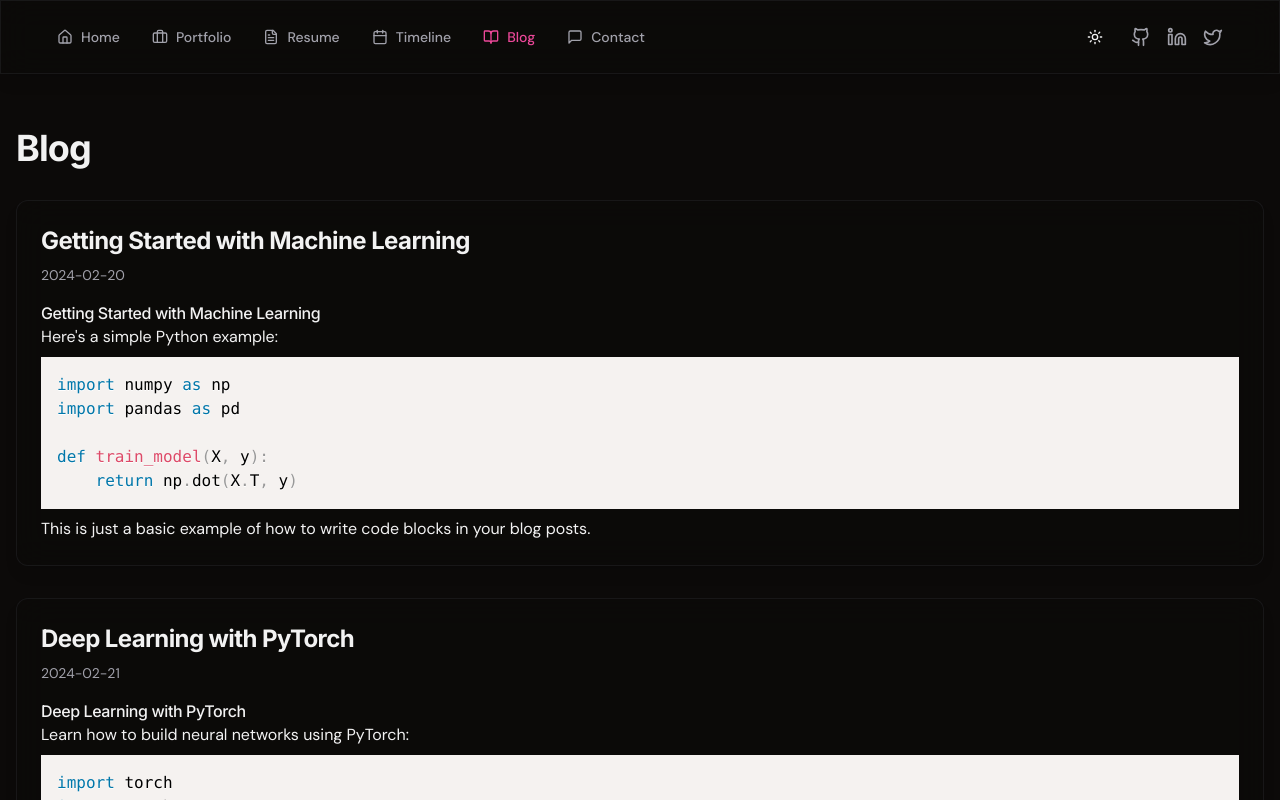
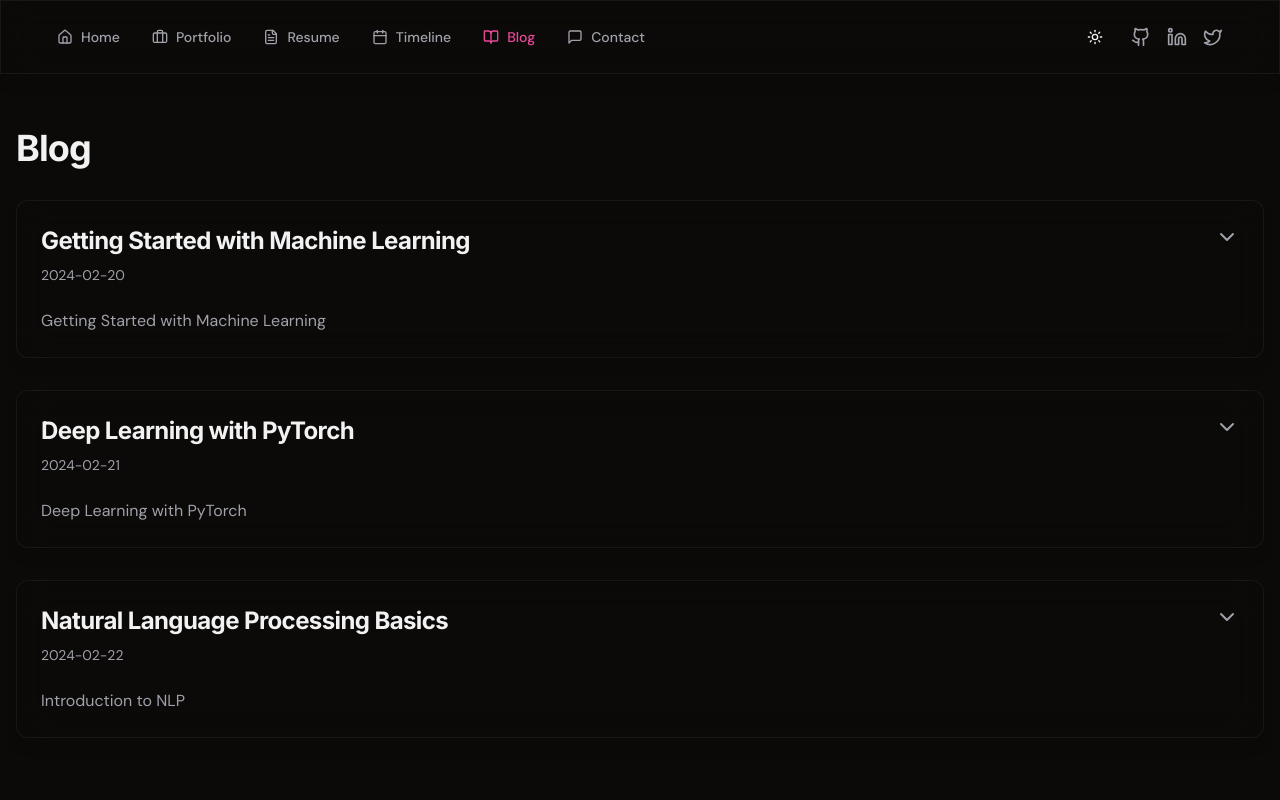
Before and after one commit to kishan5111/personal-site, a React (Vite) app: page /blog in a window 1280 px wide. Shown: the top 800 px of the page. Built offline with nearby package versions, Linux system fonts and the light colour scheme.

Commit message:
Improve blog page display
The blog page will now display blog titles and descriptions. Clicking a title will open the full blog post.

```diff
--- a/src/pages/Blog.tsx
+++ b/src/pages/Blog.tsx
@@ -3,6 +3,7 @@ import { useState } from "react";
 import ReactMarkdown from "react-markdown";
 import { Prism as SyntaxHighlighter } from "react-syntax-highlighter";
 import { motion } from "framer-motion";
+import { ChevronDown, ChevronUp } from "lucide-react";
 
 interface BlogPost {
   id: string;
@@ -86,6 +87,7 @@ This example shows how to use Hugging Face transformers for sentiment analysis.
 
 const Blog = () => {
   const [posts] = useState<BlogPost[]>(mockPosts);
+  const [expandedPost, setExpandedPost] = useState<string | null>(null);
 
   const CustomCodeBlock = ({ children, className, ...props }: any) => {
     const language = /language-(\w+)/.exec(className || "");
@@ -98,6 +100,11 @@ const Blog = () => {
         {children}
       </code>
     );
+  };
+
+  const getPreviewContent = (content: string) => {
+    const firstParagraph = content.split('\n')[0];
+    return firstParagraph.replace(/^#\s+/, ''); // Remove heading markup
   };
 
   return (
@@ -114,17 +121,39 @@ const Blog = () => {
               key={post.id}
               initial={{ opacity: 0, y: 20 }}
               animate={{ opacity: 1, y: 0 }}
-              className="glass rounded-lg p-6"
+              className="glass rounded-lg p-6 cursor-pointer transition-all duration-200 hover:shadow-lg"
+              onClick={() => setExpandedPost(expandedPost === post.id ? null : post.id)}
             >
+              <div className="flex justify-between items-start">
+                <div>
                   <h2 className="text-2xl font-bold mb-2">{post.title}</h2>
                   <time className="text-sm text-muted-foreground mb-4 block">
                     {post.date}
                   </time>
-              <div className="prose prose-sm md:prose-base lg:prose-lg dark:prose-invert max-w-none">
+                </div>
+                {expandedPost === post.id ? (
+                  <ChevronUp className="h-6 w-6 text-muted-foreground" />
+                ) : (
+                  <ChevronDown className="h-6 w-6 text-muted-foreground" />
+                )}
+              </div>
+
+              {expandedPost === post.id ? (
+                <motion.div
+                  initial={{ opacity: 0, height: 0 }}
+                  animate={{ opacity: 1, height: "auto" }}
+                  exit={{ opacity: 0, height: 0 }}
+                  className="prose prose-sm md:prose-base lg:prose-lg dark:prose-invert max-w-none mt-4"
+                >
                   <ReactMarkdown components={{ code: CustomCodeBlock }}>
                     {post.content}
                   </ReactMarkdown>
-              </div>
+                </motion.div>
+              ) : (
+                <p className="text-muted-foreground mt-2">
+                  {getPreviewContent(post.content)}
+                </p>
+              )}
             </motion.article>
           ))}
         </div>
```
Lines whose indentation alone changed are shown as unchanged.
